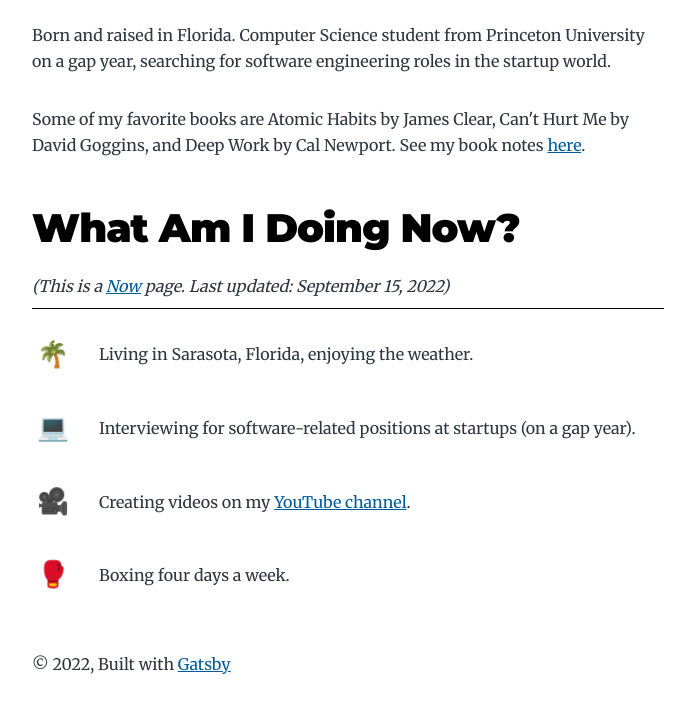
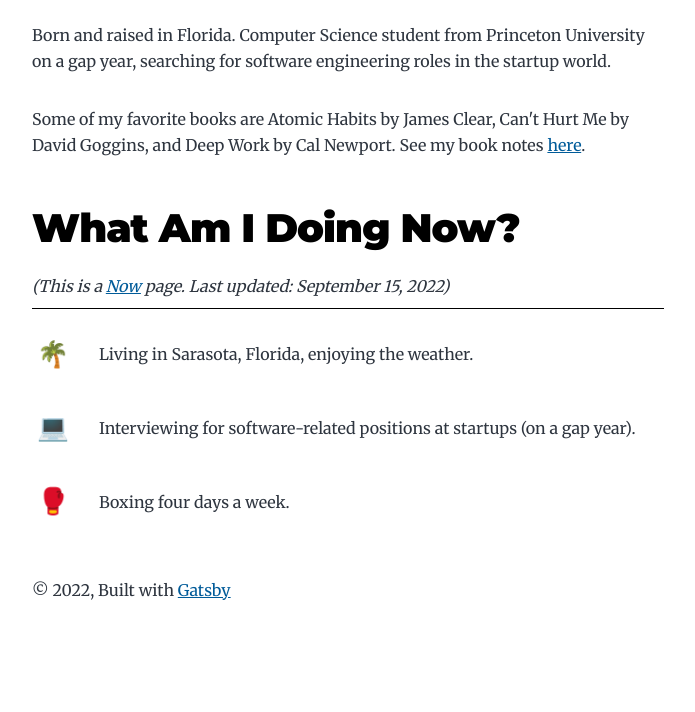
Before and after one commit to krisselberg/personal-react-website, a Gatsby site: page / in a window 1280 px wide. Shown: the part 521-1233 px from the top of the page, without its empty margins (292-987 px from the left). After the commit the page ends 1187 px from the top, so only its background shows below. Built offline with nearby package versions, Linux system fonts and the light colour scheme; Gatsby itself is replaced by a stand-in of ours.

Commit message:
edited index about

```diff
--- a/src/pages/index.js
+++ b/src/pages/index.js
@@ -103,20 +103,6 @@ const Home = ({ data, location }) => {
             </p>
           </div>
           <div className="about-flex-box">
-            <p>🎥</p>
-            <p>
-              Creating videos on my{" "}
-              <a
-                href="https://www.youtube.com/channel/UCVZ3ioNf1NLk0-S_RO8J6lg"
-                target="_blank"
-                rel="noreferrer"
-              >
-                YouTube channel
-              </a>
-              .
-            </p>
-          </div>
-          <div className="about-flex-box">
             <p>🥊</p>
             <p>Boxing four days a week.</p>
           </div>
```
